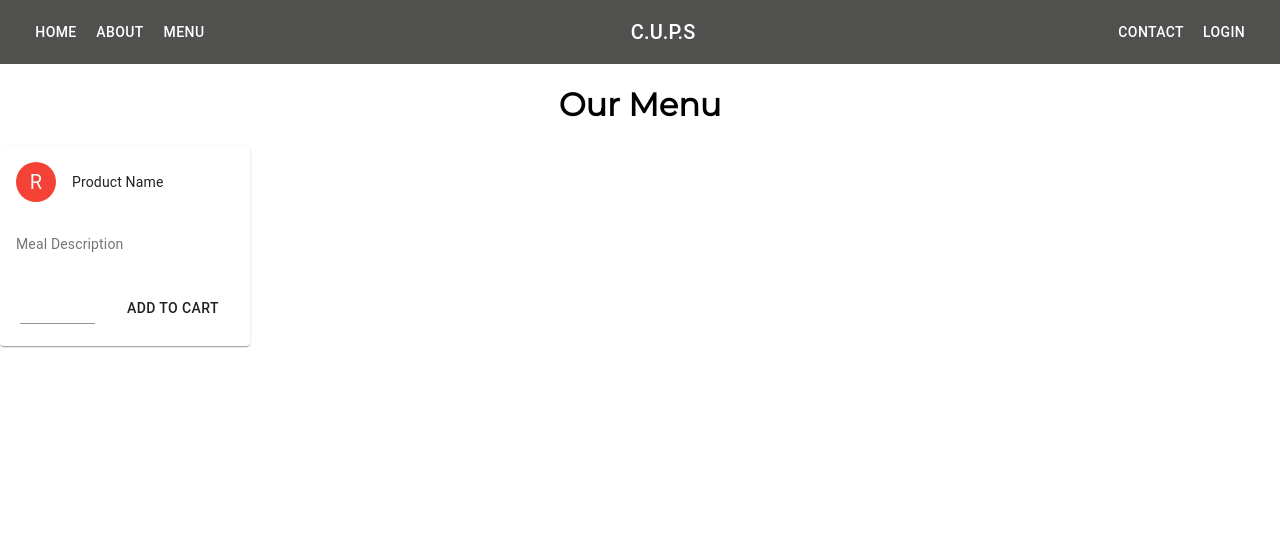
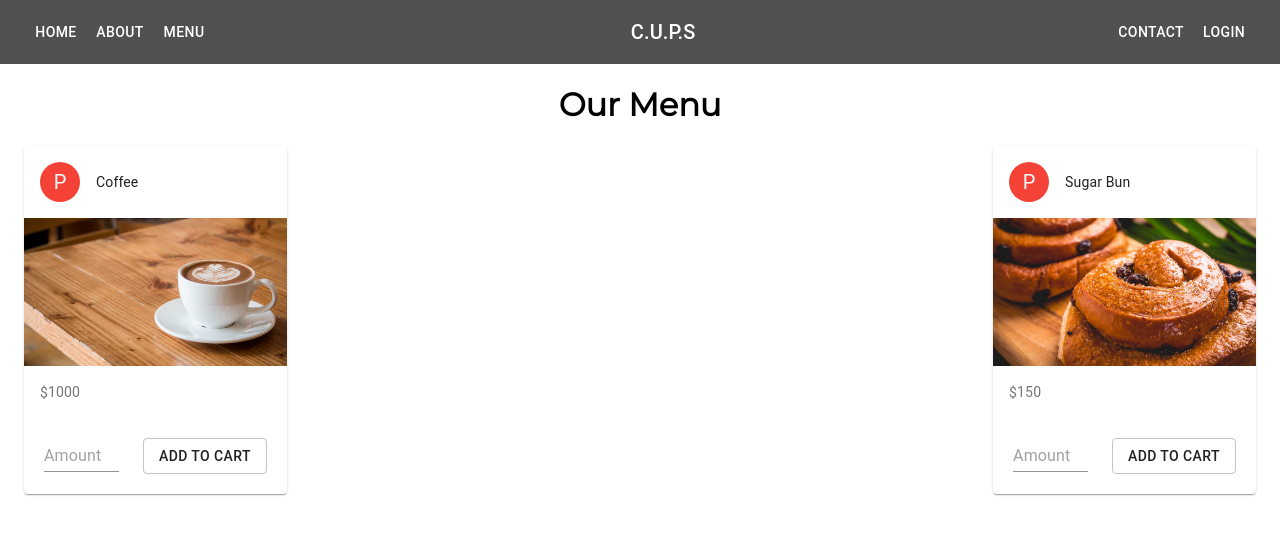
Before and after one commit to AkeemAllen/cups, a React (Create React App) app: page /menu in a window 1280 px wide. Shown: the top 534 px of the page. Built offline with nearby package versions, Linux system fonts and the light colour scheme; a web font is replaced by a local one.

Commit message:
Fixed card media, created shopping cart component, implemented props

```diff
--- a/src/components/productCard.js
+++ b/src/components/productCard.js
@@ -13,8 +13,7 @@ import {Button, Input} from '@material-ui/core';
 
 const useStyles = makeStyles(theme => ({
   root: {
-    maxWidth: 250,
-    maxHeight:250,
+    maxWidth: 340,
   },
   media: {
     height: 0,
@@ -35,37 +34,35 @@ const useStyles = makeStyles(theme => ({
   },
 }));
 
-export default function RecipeReviewCard() {
+export default function RecipeReviewCard(props) {
   const classes = useStyles();
 
   return (
     <Card className={classes.root}>
       <CardHeader
         avatar={
-          <Avatar aria-label="recipe" className={classes.avatar}>
-            R
+          <Avatar aria-label="AVI" className={classes.avatar}>
+            P
           </Avatar>
         }
-        title="Product Name"
+        title={props.title}
       />
-     {/* <CardMedia
+      <CardMedia
         className={classes.media}
-        image="/static/images/cards/paella.jpg"
+        image={props.image}
         title="Coffee"
-        maxHeight="100px"
-        maxWidth="100px"
-     /> */}
+     />
       <CardContent>
         <Typography variant="body2" color="textSecondary" component="p">
-          Meal Description
+          {props.price}
         </Typography>
       </CardContent>
-      <CardActions disableSpacing>
-        <IconButton aria-label="add to favorites">
-          <Input type='number' style={{ width:"75px" }}/>
+      <CardActions style={{justifyContent: 'space-between'}} disableSpacing>
+        <IconButton aria-label="Product Amount">
+          <Input type='number' style={{ width:"75px" }} placeholder="Amount"/>
         </IconButton>
         <IconButton aria-label="Add To Cart">
-          <Button>Add To Cart</Button>
+          <Button variant="outlined">Add To Cart</Button>
         </IconButton>
       </CardActions>
     </Card>
--- a/src/pages/UserMenu.js
+++ b/src/pages/UserMenu.js
@@ -1,12 +1,15 @@
 import React from 'react';
 import ProductCard from '../components/productCard'
-
+import Container from '@material-ui/core/Container'
 function UserMenu() {
   return (
-    <div className="main">
+    <Container maxWidth="lg"className="main">
         <h1 className="header" align="center">Our Menu</h1>
-        <ProductCard/>
-    </div>
+        <div style={{display: 'flex', justifyContent: 'space-between'}}>
+          <ProductCard title="Coffee" price="$1000" image={require("../assets/images/coffee.jpg")}/>
+          <ProductCard title="Sugar Bun" price="$150" image={require("../assets/images/sugarbun.jpg")} />
+        </div>
+    </Container>
   );
 }
 export default UserMenu;
```
Also changed, not shown: src/assets/images/sugarbun.jpg (added), src/components/shoppingCart.js (added).
